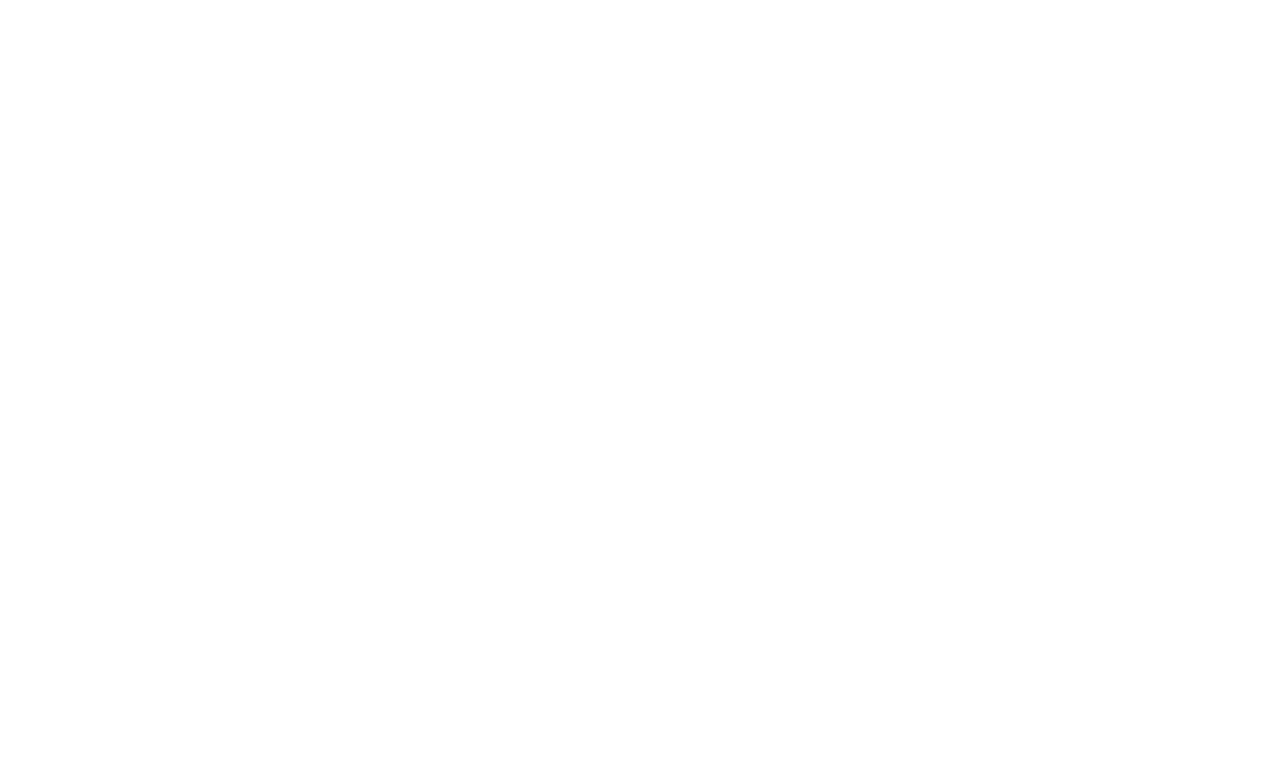
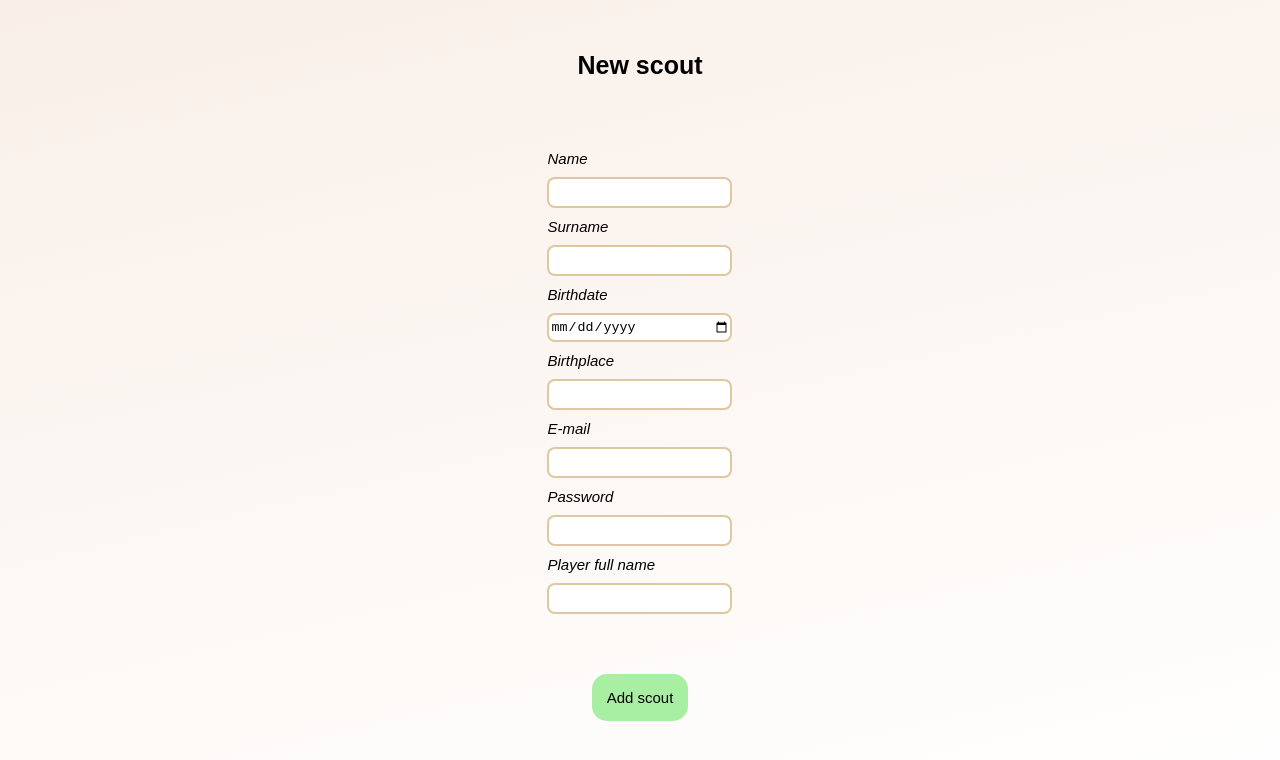
Before and after one commit to pakosam/PlayersScoutingReact, a React (Create React App) app: page /scouts/add-scout in a window 1280 px wide. Before the commit this address had no page. Shown: the top 760 px of the page. Built offline with nearby package versions, Linux system fonts and the light colour scheme.

Commit message:
AddScout created with its needed interface and repository

```diff
--- a/src/App.tsx
+++ b/src/App.tsx
@@ -15,6 +15,7 @@
 import { UpdateRatings } from "./pages/UpdateRatings";
 import { AddStats } from "./pages/AddStats";
 import { ScoutView } from "./pages/ScoutView";
+import { AddScout } from "./pages/AddScout";
 
 function AppContent() {
   const location = useLocation();
@@ -29,11 +30,18 @@
         <Route path="/players/add-player" element={<AddPlayer />} />
         <Route path="/players/:playerId/info" element={<Report />} />
         <Route path="/players/:playerId/full-report" element={<FullReport />} />
-        <Route path="/players/:playerId/update-player" element={<UpdatePlayer />} />
+        <Route
+          path="/players/:playerId/update-player"
+          element={<UpdatePlayer />}
+        />
         <Route path="/players/:playerId/add-ratings" element={<AddRatings />} />
-        <Route path="/players/:playerId/update-ratings" element={<UpdateRatings />} />
+        <Route
+          path="/players/:playerId/update-ratings"
+          element={<UpdateRatings />}
+        />
         <Route path="/players/:playerId/add-stats" element={<AddStats />} />
         <Route path="/scouts" element={<ScoutView />} />
+        <Route path="/scouts/add-scout" element={<AddScout />} />
       </Routes>
     </div>
   );
--- /dev/null
+++ b/src/pages/AddScout.css
@@ -0,0 +1,78 @@
+.add-scout {
+  height: 100%;
+  display: flex;
+  flex-direction: column;
+  justify-content: center;
+  align-items: center;
+  background: linear-gradient(167deg, #f9efe8, transparent);
+}
+
+.header {
+  width: 100%;
+  flex: 2;
+  align-content: center;
+}
+
+h4 {
+  text-align: center;
+  font-size: 25px;
+  margin: 0;
+}
+
+.form-container {
+  flex: 10;
+  width: 98%;
+  padding: 10px;
+  display: flex;
+  flex-direction: column;
+}
+
+.form-container .form {
+  display: flex;
+  flex-direction: column;
+  gap: 20px;
+  align-items: center;
+}
+
+.form-section {
+  display: flex;
+  flex-direction: column;
+}
+
+.single-row-of-form {
+  display: flex;
+  justify-content: center;
+  gap: 40px;
+  width: 100%;
+  max-width: 650px;
+}
+
+.single-row-of-form > div {
+  flex: 1;
+  display: flex;
+  flex-direction: column;
+}
+
+input {
+  border: 2px solid #cfad6faa;
+  border-radius: 8px;
+  height: 25px;
+  margin-bottom: 10px;
+}
+
+label {
+  margin-bottom: 10px;
+  font-size: 15px;
+  font-style: italic;
+}
+
+.add-scout-button {
+  align-self: center;
+  padding: 15px;
+  border-radius: 15px;
+  border: none;
+  background-color: #73e86c9c;
+  cursor: pointer;
+  margin-top: 20px;
+  font-size: 15px;
+}
--- /dev/null
+++ b/src/pages/AddScout.tsx
@@ -0,0 +1,110 @@
+import { IAddScout } from "../api/apiInterface";
+import { scoutRepository } from "../repositories/scoutRepository";
+import { useState } from "react";
+import { useNavigate } from "react-router-dom";
+import { FormEvent } from "react";
+import "./AddScout.css"
+
+export const AddScout = () => {
+  const [scoutData, setScoutData] = useState<IAddScout>({
+    name: "",
+    surname: "",
+    birthdate: "",
+    birthplace: "",
+    email: "",
+    password: "",
+    playerFullName: "",
+  });
+
+  const navigate = useNavigate()
+
+  const handleChange = (field: keyof IAddScout, value: string | number) => {
+      setScoutData((prev) => ({
+        ...prev,
+        [field]: value,
+      }));
+    };
+
+  const addScoutButton = async (event: FormEvent) => {
+    event.preventDefault();
+
+    try {
+      await scoutRepository.create(scoutData);
+      navigate("/scouts");
+    } catch (error) {
+      console.error("Error creating scout:", error);
+    }
+  };
+
+  return (
+    <div className="add-scout">
+      <div className="header">
+        <h4>New scout</h4>
+      </div>
+      <div className="form-container">
+        <form className="form" onSubmit={addScoutButton}>
+          <div className="form-section">
+            <label>Name</label>
+            <input
+              type="text"
+              value={scoutData.name}
+              onChange={(e) => handleChange("name", e.target.value)}
+              required
+            />
+
+            <label>Surname</label>
+            <input
+              type="text"
+              value={scoutData.surname}
+              onChange={(e) => handleChange("surname", e.target.value)}
+              required
+            />
+
+            <label>Birthdate</label>
+            <input
+              type="date"
+              value={scoutData.birthdate}
+              onChange={(e) => handleChange("birthdate", e.target.value)}
+              required
+            />
+
+            <label>Birthplace</label>
+            <input
+              type="text"
+              value={scoutData.birthplace}
+              onChange={(e) => handleChange("birthplace", e.target.value)}
+              required
+            />
+
+            <label>E-mail</label>
+            <input
+              type="text"
+              value={scoutData.email}
+              onChange={(e) => handleChange("email", e.target.value)}
+              required
+            />
+
+            <label>Password</label>
+            <input
+              type="text"
+              value={scoutData.password}
+              onChange={(e) => handleChange("password", e.target.value)}
+              required
+            />
+
+            <label>Player full name</label>
+            <input
+              type="text"
+              value={scoutData.playerFullName}
+              onChange={(e) => handleChange("playerFullName", e.target.value)}
+            />
+          </div>
+
+          <button type="submit" className="add-scout-button">
+            Add scout
+          </button>
+        </form>
+      </div>
+    </div>
+  );
+};
--- a/src/pages/ScoutView.tsx
+++ b/src/pages/ScoutView.tsx
@@ -7,15 +7,19 @@
 import { useEffect, useState } from "react";
 import { IScouts } from "../api/apiInterface";
 import { scoutRepository } from "../repositories/scoutRepository";
+import { useNavigate } from "react-router-dom";
 
 export const ScoutView = () => {
   const [scouts, setScouts] = useState<IScouts[]>([]);
+  const navigate = useNavigate()
 
   useEffect(() => {
     scoutRepository.getAllScouts().then((data) => {
       setScouts(data);
     });
   }, []);
+
+  const addScoutButton = () => navigate("/scouts/add-scout");
 
   return (
     <div
@@ -36,7 +40,7 @@
 
       <div className="main-content">
         <div className="btn-container">
-          <button className="add-scout-btn">
+          <button className="add-scout-btn" onClick={addScoutButton}>
             <FontAwesomeIcon icon={faPlus} />
           </button>
         </div>
--- a/src/repositories/scoutRepository.ts
+++ b/src/repositories/scoutRepository.ts
@@ -8,4 +8,15 @@
     if (!response.ok) throw new Error("Failed to fetch scouts");
     return response.json();
   },
+
+  create: async (scout: Omit<IScouts, "id">): Promise<IScouts> => {
+    const response = await fetch(`${url}/Scouts`, {
+      method: "POST",
+      headers: { "Content-Type": "application/json" },
+      body: JSON.stringify(scout),
+    });
+    if (!response.ok)
+      throw new Error(`Failed to create scout: ${response.status}`);
+    return response.json();
+  },
 };
```
Also changed, not shown: src/api/apiInterface.ts (+10 -0 lines).
